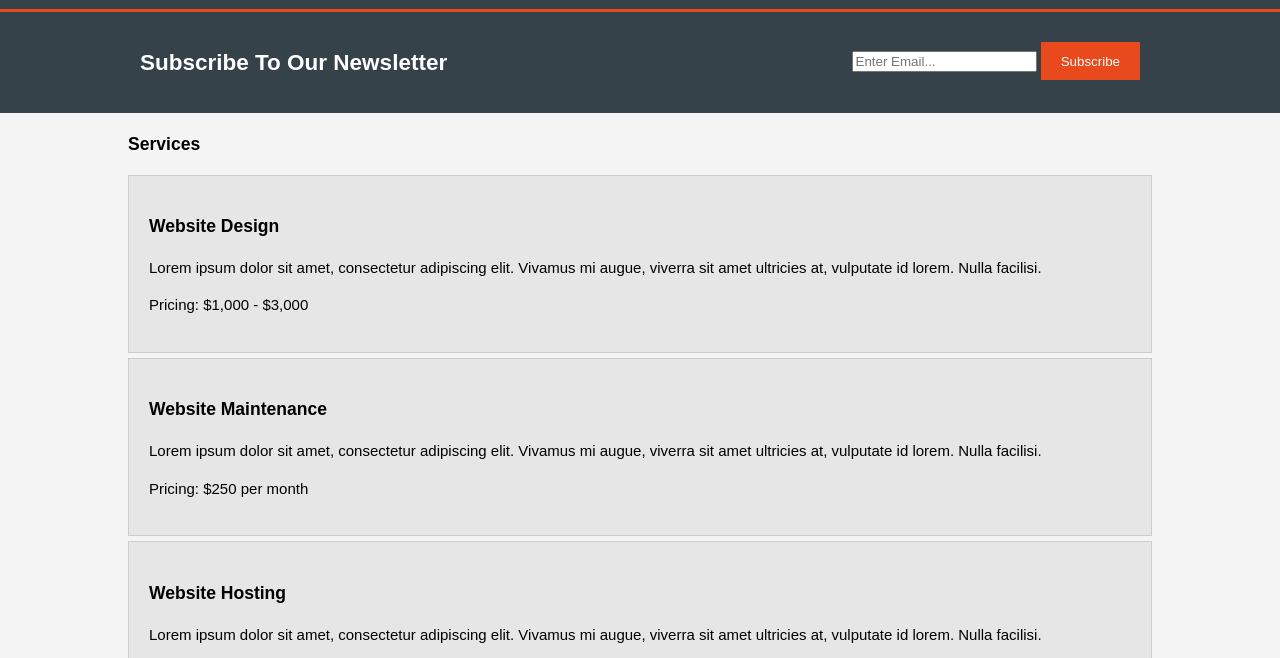
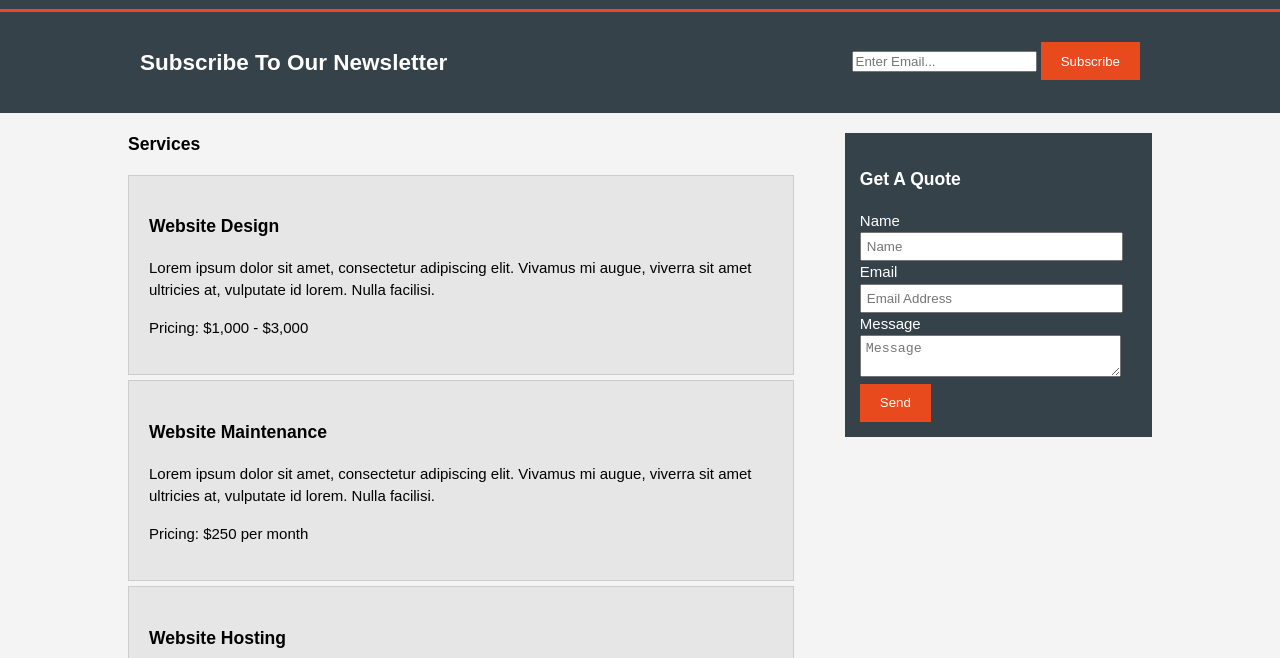
Before and after one commit to lisarosaa/acme-web-design, a plain HTML site: page services.html in a window 1280 px wide. Shown: the part 91-749 px from the top of the page. Drawn offline with Linux system fonts and the light colour scheme.

Commit message:
Added style aside quote

```diff
--- a/styles.css
+++ b/styles.css
@@ -150,6 +150,18 @@ aside#sidebar {
   width: 30%;
   margin-top: 10px;
 }
+
+aside#sidebar .quote input, aside#sidebar .quote textarea {
+  width: 90%;
+  padding: 5px;
+}
+
+/* main-col */
+article#main-col {
+  float: left;
+  width: 65%;
+}
+
 /* services*/
 ul#services li {
   list-style: none;
```
